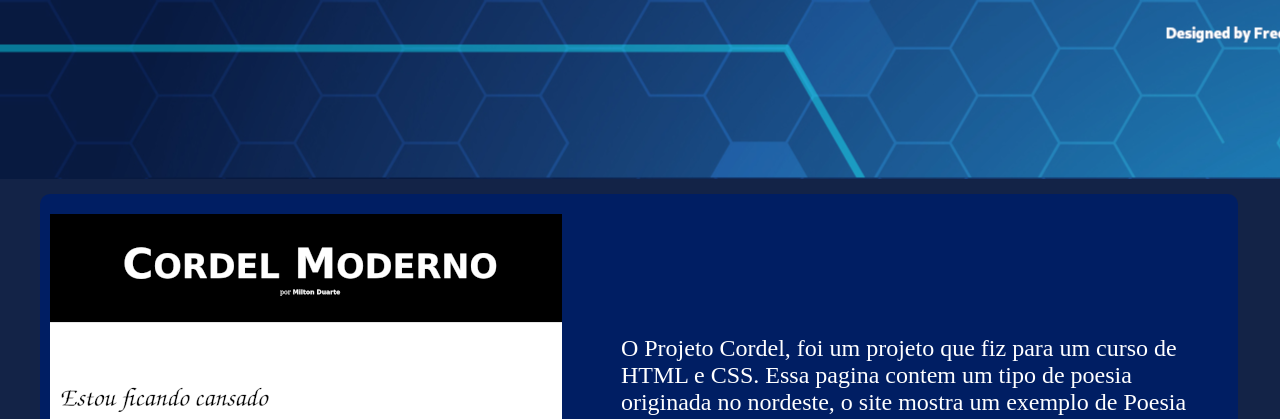
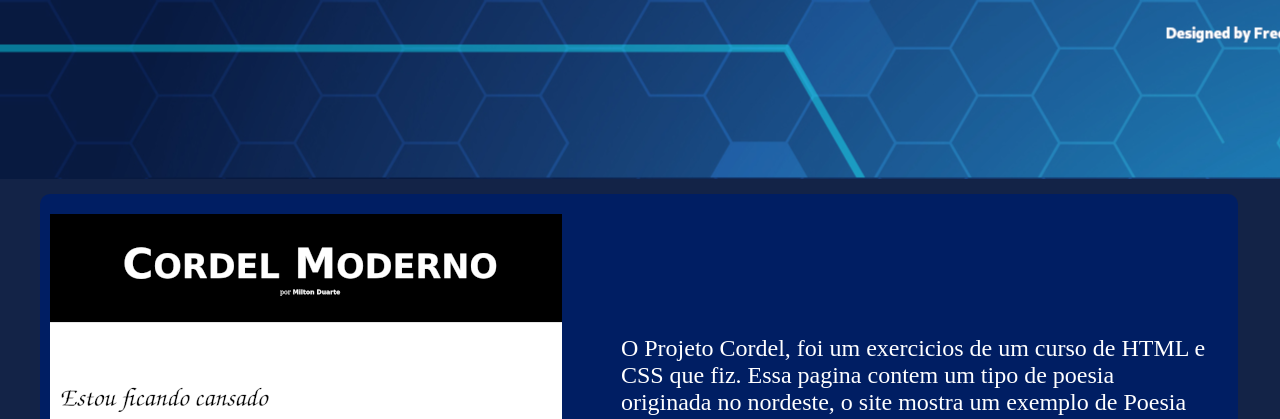
Before and after one commit to Samuel-Junior-Barbosa/portfolio, a plain HTML site: page portfolio.html in a window 1280 px wide. Shown: the part 361-780 px from the top of the page. Drawn offline with Linux system fonts and the light colour scheme.

Commit message:
Update portfolio.html

```diff
--- a/portfolio.html
+++ b/portfolio.html
@@ -43,15 +43,13 @@
 
             <!-- Item da lista 1: Primeiro projeto-->
             <li class="item-lista-projetos" id="item-projeto1">
-
                 <div class="item-lado-esquerto">
                     <div class="thumb-dos-projetos" id="imagem-projeto1" > </div>
                     <a class="botao botao-items-portfolio" target="_blank" href="https://samuel-junior-barbosa.github.io/Projeto-Cordel"> Conhecer </a>
                 </div>
-
                 <div class="item-lado-direito">
                     <p>
-                        O Projeto Cordel, foi um projeto que fiz para um curso de HTML e CSS.
+                        O Projeto Cordel, foi um exercicios de um curso de HTML e CSS que fiz.
                         Essa pagina contem um tipo de poesia originada no nordeste, o site mostra um exemplo de Poesia de Milton Duarte, sobre o tema do uso da tecnologia.
                     </p>
                 </div>
@@ -73,8 +71,6 @@
         </ul>
 
     </section>
-
-    <!-- Rodapé da pagina-->
     <footer>
         <p> Feito por <a>Samuel Junior Barbosa</a> </p>
         <a href="https://github.com/Samuel-Junior-Barbosa"> <img src="imagens/github-icon.png"> </a>
```
